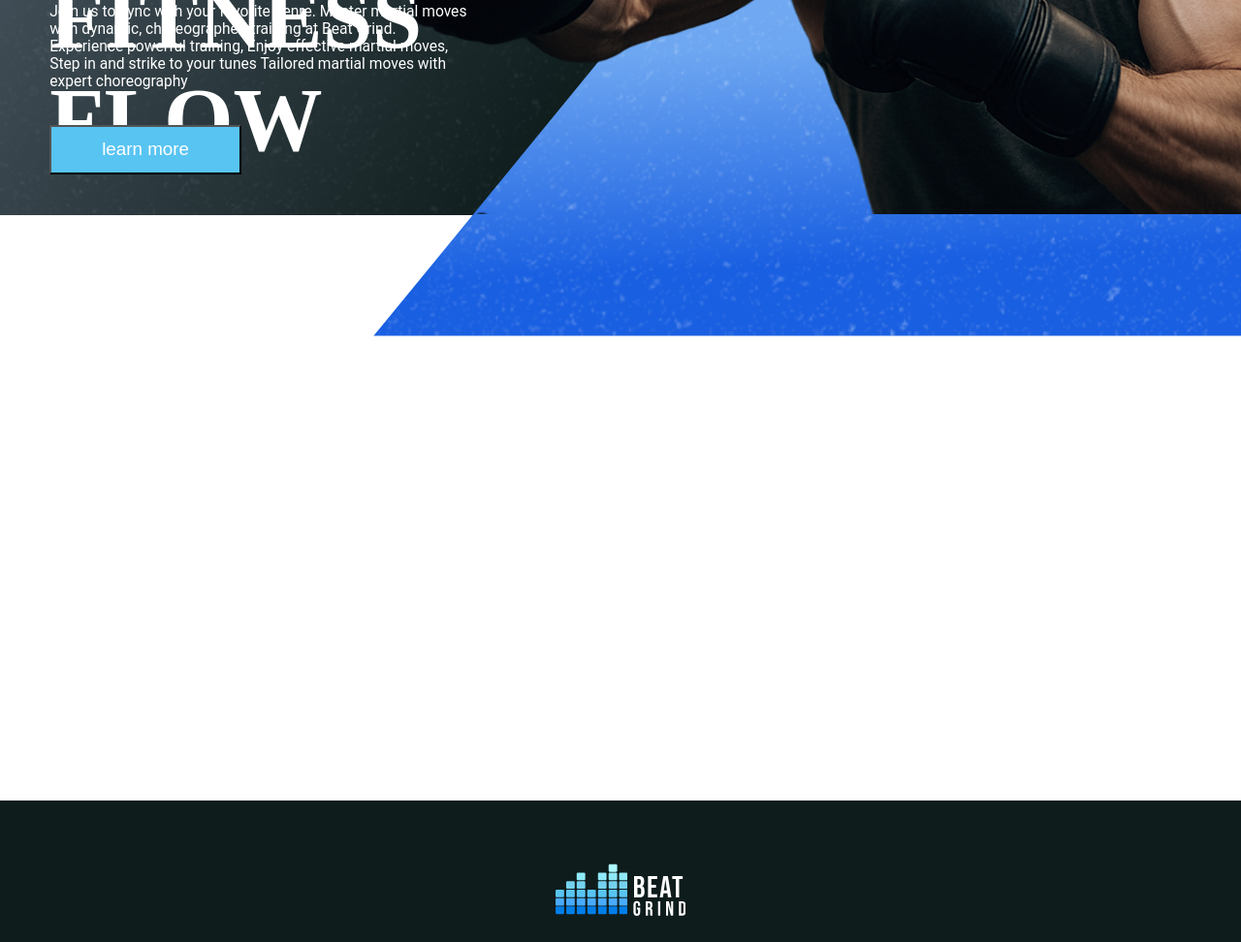
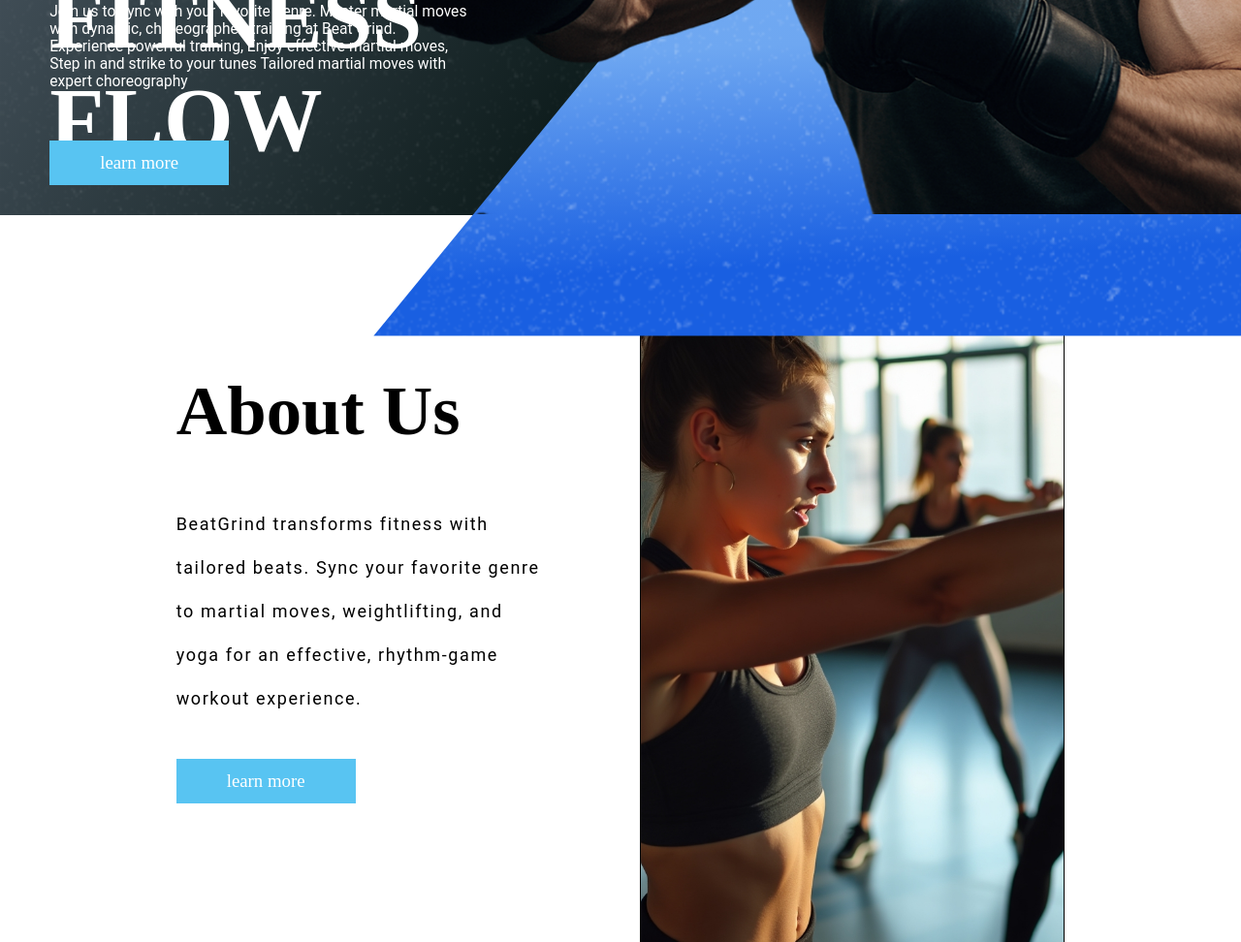
Before and after one commit to WesternKirbs/Beat_Grind, a plain HTML site: page index.html in a window 1280 px wide. Shown: the part 439-1411 px from the top of the page at 97% size. Drawn offline with Linux system fonts and the light colour scheme.

Commit message:
updated about us section of index

```diff
--- a/index.html
+++ b/index.html
@@ -108,10 +108,20 @@
                 dynamic, choreographed training at Beat Grind. Experience powerful
                 training, Enjoy effective martial moves, Step in and strike to your tunes
                 Tailored martial moves with expert choreography</p>
-            <button><a href="#">learn more</a></button>
+            <div class="btn"><a href="#">learn more</a></div>
         </div>
     </div>
     <div class="index_about">
+        <div class="wrapper">
+            <div class="txt">
+                <h3 class="sub_title">About Us</h3>
+                <p class="summary">BeatGrind transforms fitness with tailored beats. Sync your favorite genre to martial moves, weightlifting, and yoga for an effective, rhythm-game workout experience.</p>
+                <div class="btn"><a href="#">learn more</a></div>
+            </div>
+            <div class="img">
+                <!-- <img src="img/index_about.jpg" alt=""> -->
+            </div>
+        </div>
 
     </div>
     <div class="index_courses dummy"></div>
--- a/style.css
+++ b/style.css
@@ -6,6 +6,18 @@
 a{
     text-decoration: none;
     color: white;
+}
+h3{
+    font-family: TradeGothicW02-BoldCn20;
+    font-size: clamp(3.125rem, 1.139rem + 4.259vw, 6.25rem);
+    /* font-size: 50px; */
+}
+.summary{
+    font-family: Roboto;
+    /* font-size: 24px; */
+    font-size: clamp(1rem, 0.875rem + 0.4vi, 1.125rem);
+    line-height: 250%;
+    letter-spacing: 0.1rem;
 }
 body {
     display: flex;
@@ -212,14 +224,56 @@ body {
     font-family: Roboto;
     font-size: calc(0.1rem + 1.09375vw); /*21px*/
 }
-.background_left button{
+.background_left .btn{
     position: absolute;
     bottom: 7%;
     left: 4.0%;
-    padding: 1.5549076774vh 4.0625vw;   /*17px 78px*/
+    /* padding: 1.5549076774vh 4.0625vw;   17px 78px */
+    /* border-radius: 10%; */
+    /* background: transparent; */
+
+}
+.btn > a{
+    padding: 1.5549076774vh 4.0625vw;
     font-size: calc(0.3rem + 1.09375vw);  /*26px*/
     background-color: #58C4F2;
 }
+.index_about {
+    width: 100%;
+    display: flex;
+    justify-content: center;
+    align-items: center;
+}
+
+.index_about > .wrapper{
+    /* width: 1375px; */
+    width: 71.6146vw;
+    display: flex;
+    justify-content: space-between;
+    align-items: center;
+}
+.index_about > .wrapper > .txt{
+    /* width: 500px; */
+    width: 30.0417vw;
+    display: flex;
+    flex-direction: column;
+    /* justify-content: space-between; */
+    gap: clamp(1.875rem, 0.995rem + 2.817vi, 4.375rem);
+    align-items: flex-start;
+    /* flex-wrap: wrap; */
+}
+.index_about > .wrapper > .img{
+    /* width: 654px; h:950 */
+    width: 34.0625vw;
+    height: 93.1372549020vh;
+    background-image: url(img/index_about.jpg);
+    background-size: cover;
+    background-repeat: no-repeat;
+    background-position: center center;
+    border: 1px solid black;
+}
+
+
 @media screen and (max-width: 768px) {
     .header > .menu{
         display: none;
```
Also changed, not shown: img/index_about.jpg (added).
